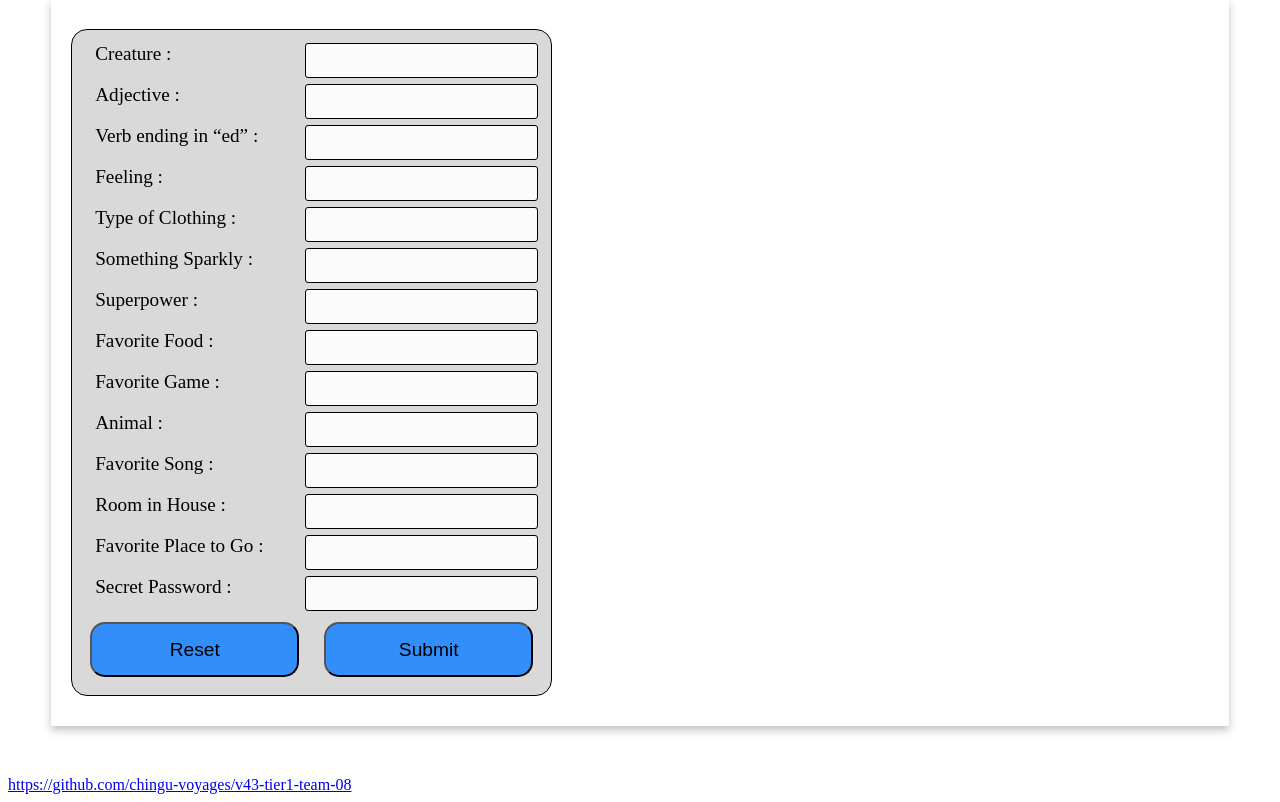
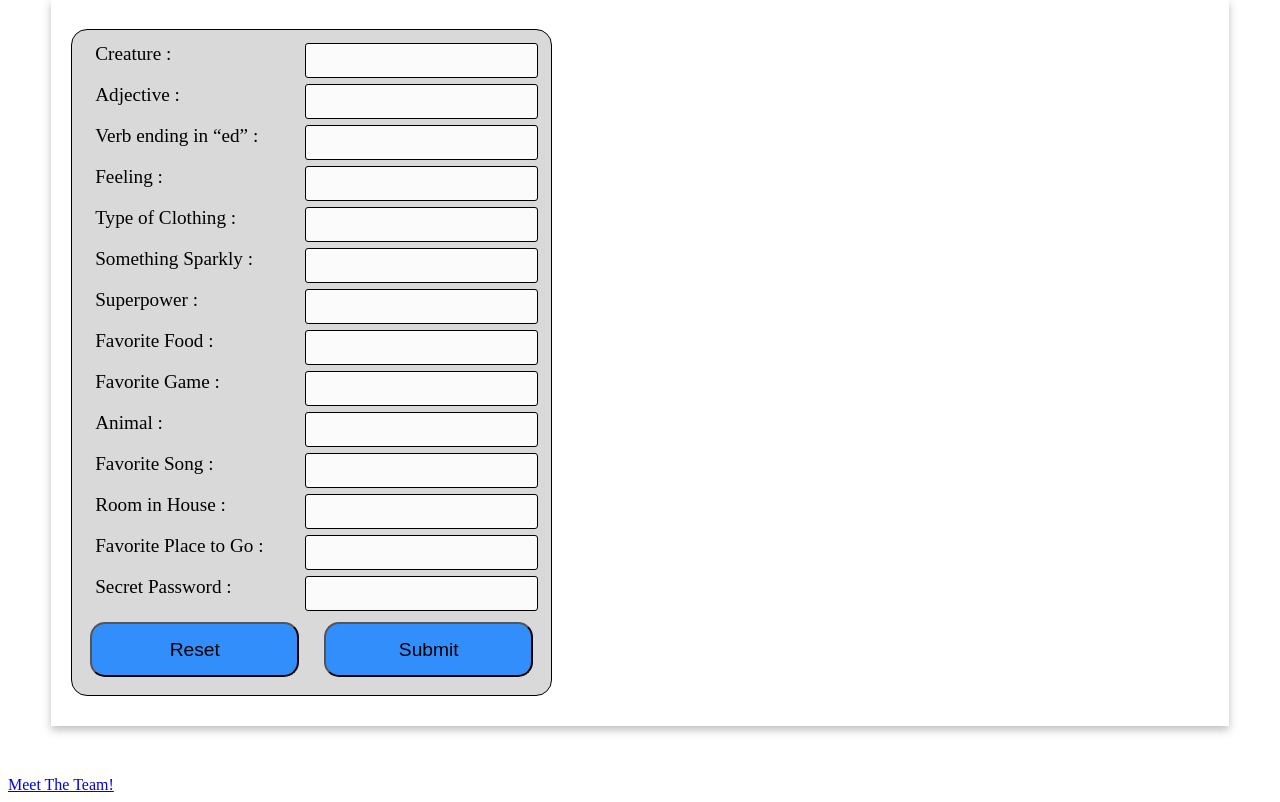
Before and after one commit to chingu-voyages/v43-tier1-team-08, a plain HTML site: page index.html in a window 1280 px wide. Shown: the part 302-1104 px from the top of the page. Drawn offline with Linux system fonts and the light colour scheme.

Commit message:
updated github hyperlink

```diff
--- a/index.html
+++ b/index.html
@@ -98,8 +98,6 @@
         </div>
     </body>
     <footer>
-        <a href="url">
-            https://github.com/chingu-voyages/v43-tier1-team-08
-        </a>
+        <a href="https://github.com/chingu-voyages/v43-tier1-team-08">Meet The Team!</a>
     </footer>
 </html>
```
